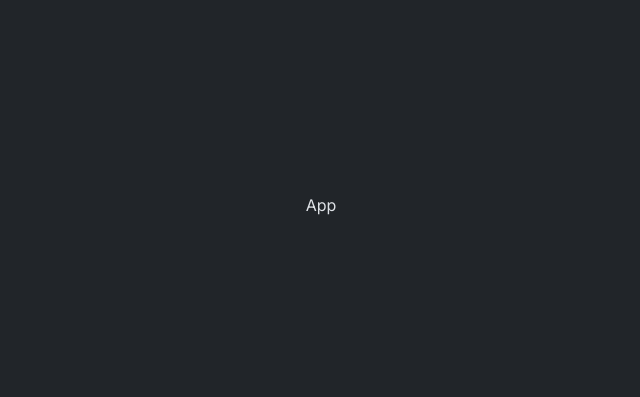
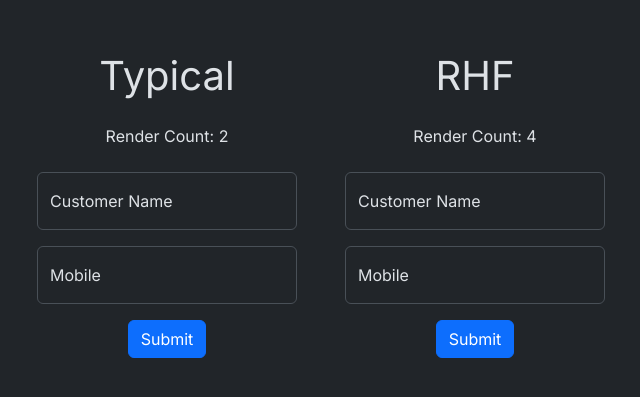
Before and after one commit to time1043/food-delivery-form, a React (Vite) app: page / in a window 1280 px wide. Shown: the part 195-592 px from the top of the page, without its empty margins (319-959 px from the left). Built offline with nearby package versions, Linux system fonts and the light colour scheme.

Commit message:
Performance Gain in RHF Vs Normal Form

```diff
--- a/package.json
+++ b/package.json
@@ -10,7 +10,8 @@
   },
   "dependencies": {
     "react": "^19.2.5",
-    "react-dom": "^19.2.5"
+    "react-dom": "^19.2.5",
+    "react-hook-form": "^7.74.0"
   },
   "devDependencies": {
     "@types/node": "^24.12.2",
--- a/src/App.tsx
+++ b/src/App.tsx
@@ -1,9 +1,15 @@
 import "./App.css";
+import FoodDeliveryForm from "./components/FoodDeliveryForm";
+import TypicalForm from "./components/TypicalForm";
 
 function App() {
   return (
     <div className="container">
-      <div className="mx-5">App</div>
+      <div className="d-flex">
+        {/* https://react.dev/learn/manipulating-the-dom-with-refs */}
+        <TypicalForm />
+        <FoodDeliveryForm />
+      </div>
     </div>
   );
 }
--- /dev/null
+++ b/src/components/FoodDeliveryForm.tsx
@@ -0,0 +1,65 @@
+import { useForm } from "react-hook-form";
+import type { FieldErrors } from "react-hook-form";
+import RenderCount from "./RenderCount";
+
+type FoodDeliveryFormType = {
+  customerName: string;
+  mobile: string;
+};
+
+const RenderCountComponent = RenderCount();
+
+function FoodDeliveryForm() {
+  const { register, handleSubmit } = useForm<FoodDeliveryFormType>();
+
+  function onSumbit(formData: FoodDeliveryFormType) {
+    console.log("form data", formData);
+  }
+
+  function onError(errors: FieldErrors<FoodDeliveryFormType>) {
+    console.log("errors", errors);
+  }
+
+  // "handleSubmit" will validate your inputs before invoking "onSubmit"
+  // register your input into the hook by invoking the "register" function
+  return (
+    <form
+      className="m-4"
+      autoComplete="off"
+      onSubmit={handleSubmit(onSumbit, onError)}
+    >
+      <h1>RHF</h1>
+      <RenderCountComponent />
+
+      <div className="form-floating mb-3">
+        <input
+          type="text"
+          className="form-control"
+          placeholder="Customer Name ..."
+          {...register("customerName", {
+            required: "Customer name is required.",
+          })}
+        />
+        <label>Customer Name</label>
+      </div>
+
+      <div className="form-floating mb-3">
+        <input
+          type="text"
+          className="form-control"
+          placeholder="Mobile ..."
+          {...register("mobile", {
+            required: "Mobile number is required.",
+          })}
+        />
+        <label>Mobile</label>
+      </div>
+
+      <button type="submit" className="btn btn-primary">
+        Submit
+      </button>
+    </form>
+  );
+}
+
+export default FoodDeliveryForm;
--- /dev/null
+++ b/src/components/RenderCount.tsx
@@ -0,0 +1,8 @@
+export default function RenderCount() {
+  let count = 0;
+
+  return () => {
+    count++;
+    return <div className="m-4">Render Count: {count}</div>;
+  };
+}
--- /dev/null
+++ b/src/components/TypicalForm.tsx
@@ -0,0 +1,90 @@
+import { useState, type ChangeEvent, type SubmitEvent } from "react";
+import RenderCount from "./RenderCount";
+
+type FoodDeliveryFormType = {
+  customerName: string;
+  mobile: string;
+};
+
+type FoodDeliveryFormErrorType = {
+  customerName: string;
+  mobile: string;
+};
+
+const RenderCountComponent = RenderCount();
+
+function TypicalForm() {
+  const [values, setValues] = useState<FoodDeliveryFormType>({
+    customerName: "",
+    mobile: "",
+  });
+  const [errors, setErrors] = useState<FoodDeliveryFormErrorType>({
+    customerName: "",
+    mobile: "",
+  });
+
+  function handleInputChange(event: ChangeEvent<HTMLInputElement>) {
+    const { name, value } = event.target;
+    setValues((prevValues) => ({ ...prevValues, [name]: value }));
+  }
+
+  function validateFormData() {
+    const tempErrors: FoodDeliveryFormErrorType = {
+      customerName: "",
+      mobile: "",
+    };
+    if (values.customerName.trim() === "")
+      tempErrors.customerName = "Customer name is required.";
+    if (values.mobile.trim() === "")
+      tempErrors.mobile = "Mobile number is required.";
+    setErrors(tempErrors);
+
+    // https://developer.mozilla.org/en-US/docs/Web/JavaScript/Reference/Global_Objects/Array/every
+    return Object.values(tempErrors).every((x) => x === "");
+  }
+
+  function onSumbit(event: SubmitEvent<HTMLFormElement>) {
+    event.preventDefault();
+
+    if (validateFormData()) console.log("form data", values);
+    else console.log("form is invalid");
+  }
+
+  return (
+    <form className="m-4" autoComplete="off" onSubmit={onSumbit}>
+      <h1>Typical</h1>
+      <RenderCountComponent />
+
+      {/* https://getbootstrap.com/docs/5.3/forms/floating-labels/ */}
+      <div className="form-floating mb-3">
+        <input
+          type="text"
+          name="customerName"
+          className="form-control"
+          placeholder="Customer Name ..."
+          value={values.customerName}
+          onChange={handleInputChange}
+        />
+        <label>Customer Name</label>
+      </div>
+
+      <div className="form-floating mb-3">
+        <input
+          type="text"
+          name="mobile"
+          className="form-control"
+          placeholder="Mobile ..."
+          value={values.mobile}
+          onChange={handleInputChange}
+        />
+        <label>Mobile</label>
+      </div>
+
+      <button type="submit" className="btn btn-primary">
+        Submit
+      </button>
+    </form>
+  );
+}
+
+export default TypicalForm;
```
Also changed, not shown: 1 other file (tests, documents, lock files or other folders).
